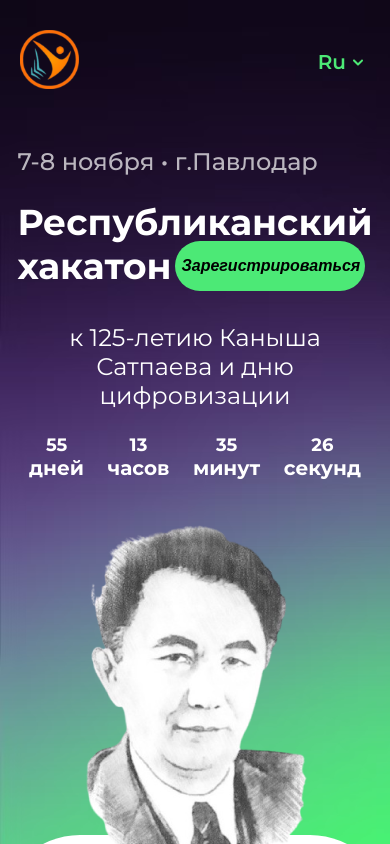
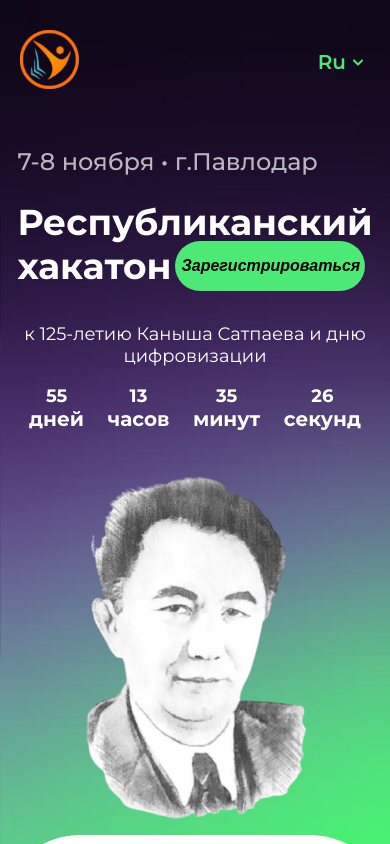
Before and after one commit to TimurK07/college-hackaton, a React (Vite) app: page / in a window 390 px wide. Shown: the top 844 px of the page. Built offline with nearby package versions, Linux system fonts and the light colour scheme.

Commit message:
fix bag css

```diff
--- a/src/components/Header/Header.css
+++ b/src/components/Header/Header.css
@@ -195,7 +195,13 @@
   }
 
   .header__two__title p {
-    font-size: 21px;
+    font-size: 19px;
+  }
+}
+
+@media (max-width: 415px) {
+  .header__two__title p {
+    font-size: 18px;
   }
 }
 
```
